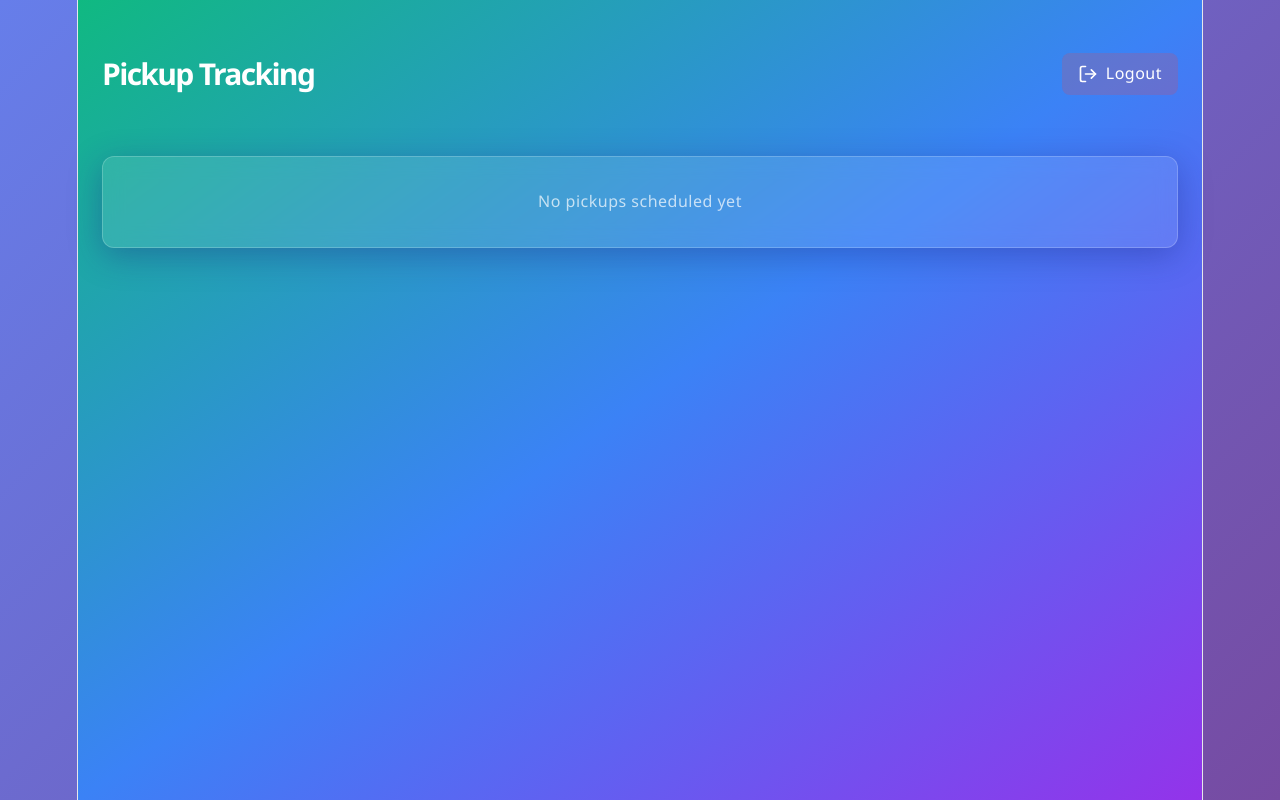
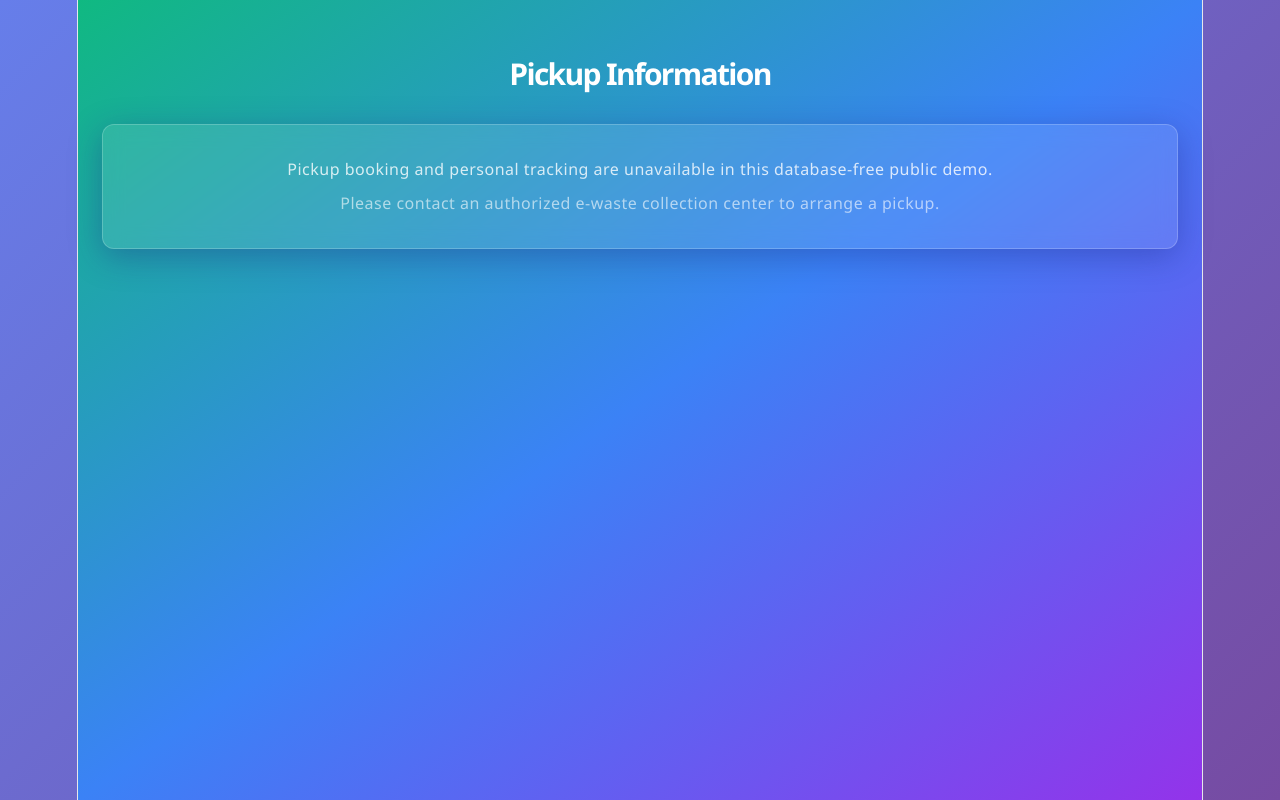
Before and after one commit to Harikrishna0314/E-waste-Monitoring-Syetem, a React (Vite) app in the folder ewaste-system/frontend/: page /pickup-tracking in a window 1280 px wide. Built offline with nearby package versions, Linux system fonts and the light colour scheme; no server answers.

Commit message:
Remove authentication and database dependencies

```diff
--- a/ewaste-system/frontend/src/pages/PickupTracking.tsx
+++ b/ewaste-system/frontend/src/pages/PickupTracking.tsx
@@ -1,41 +1,10 @@
-import { LogOut } from 'lucide-react';
-import { useNavigate } from 'react-router-dom';
-
-interface User {
-  id: number;
-  email: string;
-  full_name: string;
-  role: string;
-}
-
-interface PageProps {
-  user: User;
-  onLogout: () => void;
-}
-
-export default function PickupTracking({ user: _user, onLogout }: PageProps) {
-  const navigate = useNavigate();
-
-  const handleLogout = () => {
-    onLogout();
-    navigate('/login');
-  };
-
+export default function PickupTracking() {
   return (
     <div className="min-h-screen bg-gradient-to-br from-emerald-500 via-blue-500 to-purple-600 p-6">
-      <div className="flex justify-between items-center mb-8">
-        <h1 className="text-3xl font-bold text-white">Pickup Tracking</h1>
-        <button
-          onClick={handleLogout}
-          className="flex items-center gap-2 bg-red-500/20 hover:bg-red-500/30 text-white px-4 py-2 rounded-lg transition-all"
-        >
-          <LogOut className="w-5 h-5" />
-          Logout
-        </button>
-      </div>
-
+      <h1 className="text-3xl font-bold text-white mb-8">Pickup Information</h1>
       <div className="glass p-8 rounded-2xl">
-        <p className="text-white/70">No pickups scheduled yet</p>
+        <p className="text-white/80">Pickup booking and personal tracking are unavailable in this database-free public demo.</p>
+        <p className="text-white/60 mt-2">Please contact an authorized e-waste collection center to arrange a pickup.</p>
       </div>
     </div>
   );
```
